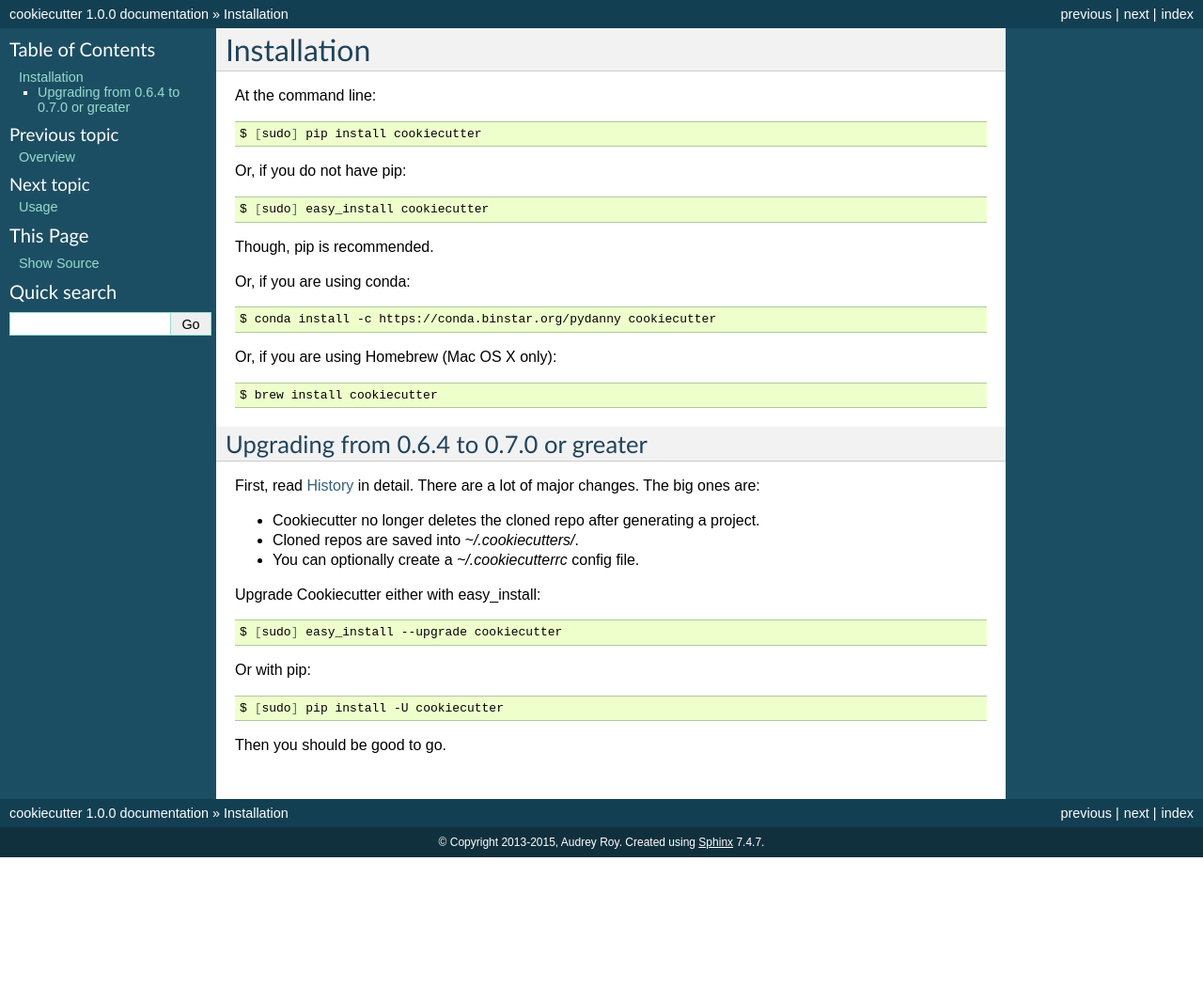
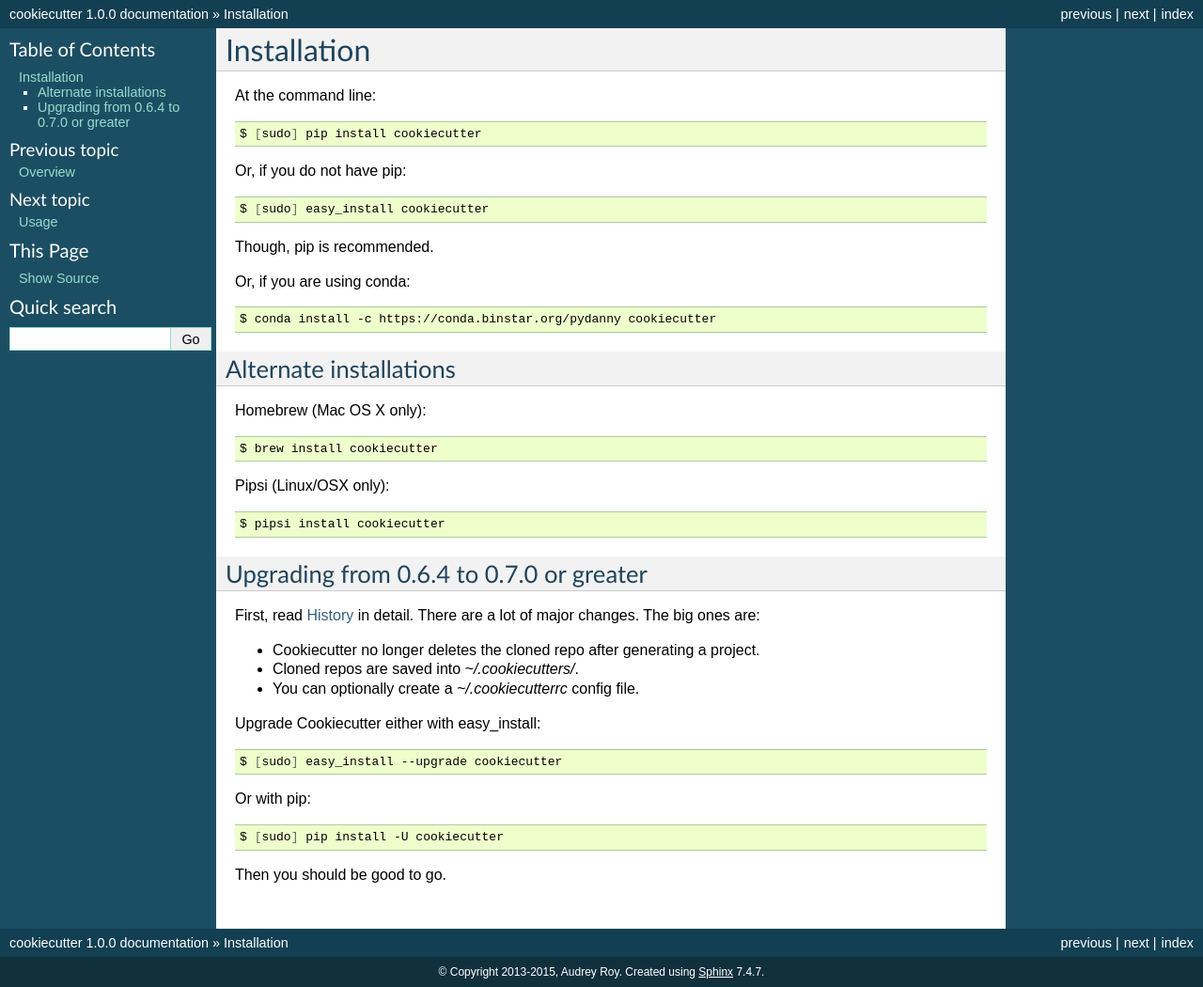
Before and after one commit to c-allen-tech/cookie, a Sphinx documentation site: the page built from docs/installation.rst, in a window 1280 px wide. Shown: the whole page at 94% size. Built offline with Sphinx 7.4.7, drawn with Linux system fonts in a browser that asks for light colours; formulas are drawn with MathJax 3; the version number is read from the project's files by our own code; before the commit the page ends 912 px from its top, so only the background shows below that.

Commit message:
Added 'alternate installation' section to the docs. Fixes #315

```diff
--- a/docs/installation.rst
+++ b/docs/installation.rst
@@ -22,11 +22,20 @@ Or, if you are using conda:
 
     $ conda install -c https://conda.binstar.org/pydanny cookiecutter
 
-Or, if you are using Homebrew (Mac OS X only):
+Alternate installations
+-----------------------
+
+Homebrew (Mac OS X only):
 
 .. code-block:: bash
 
     $ brew install cookiecutter
+
+Pipsi (Linux/OSX only):
+
+.. code-block:: bash
+
+    $ pipsi install cookiecutter
 
 Upgrading from 0.6.4 to 0.7.0 or greater
 -----------------------------------------
```
